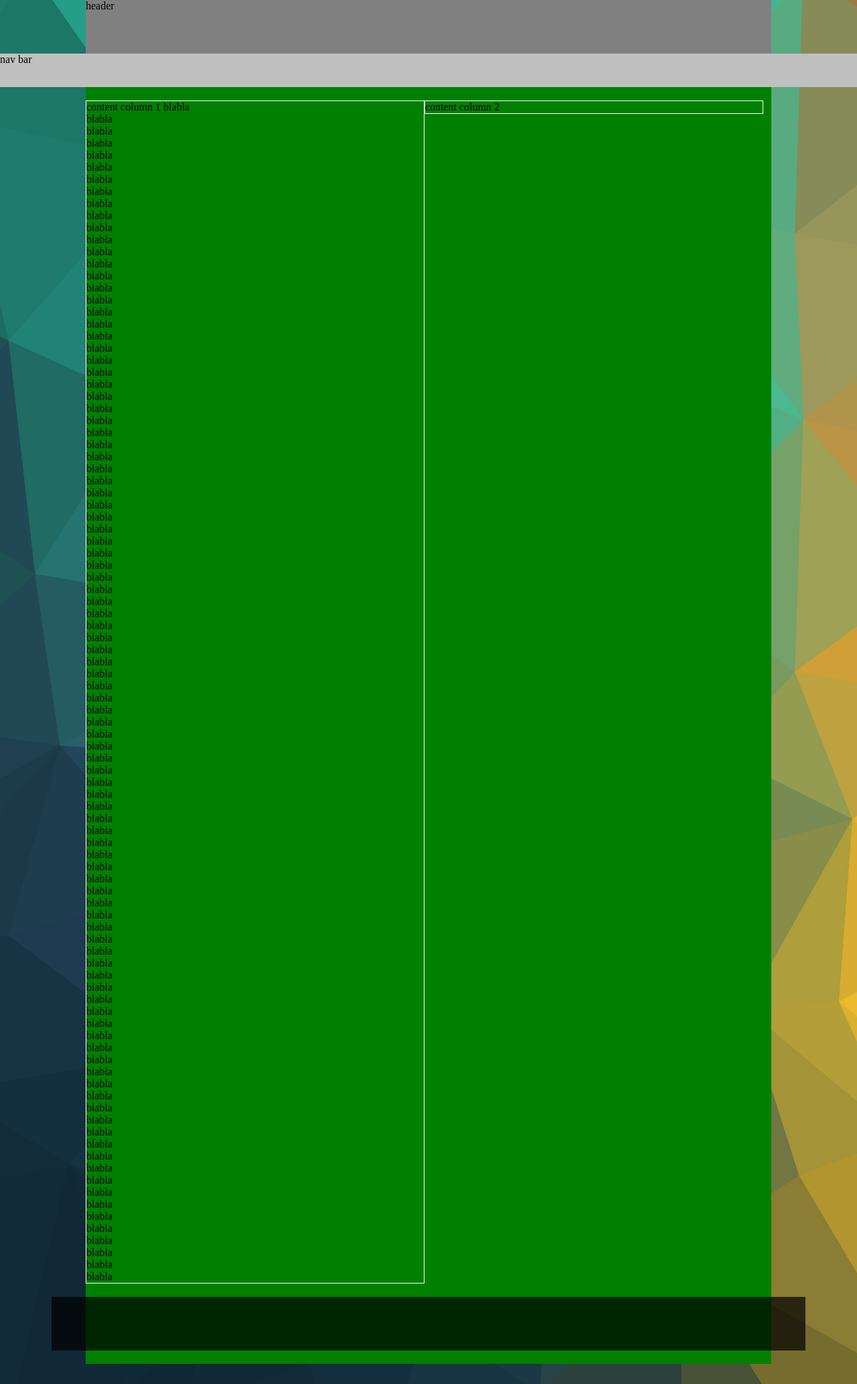
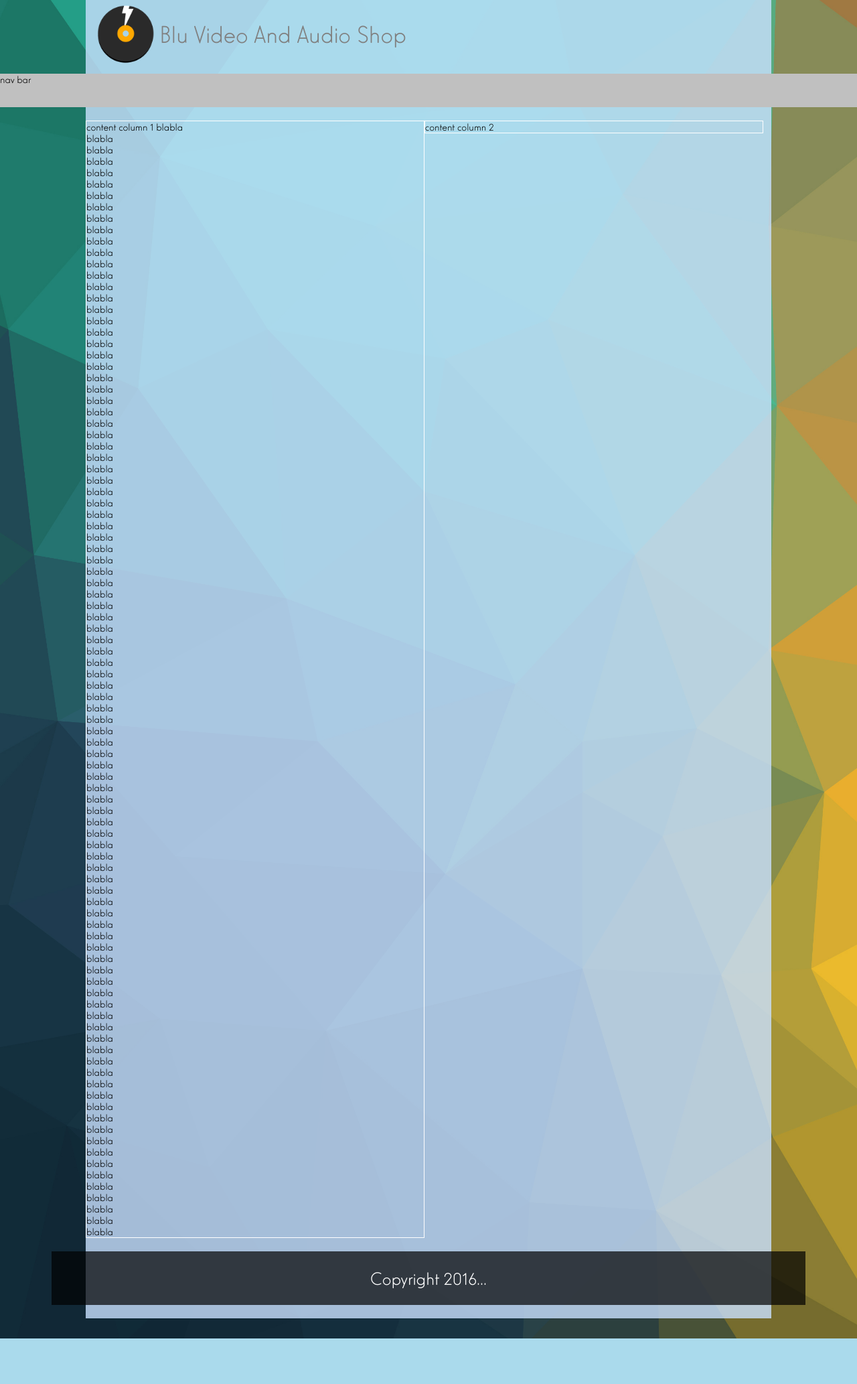
Before and after one commit to yzw1994/G10B_Sales_of_Point_System_for_Video_and_Audio_shop, a PHP site: page /visitor.php in a window 1280 px wide. Shown: the whole page at 67% size. After the commit the page ends 1998 px from the top, so only its background shows below. Run offline with PHP 8.4, Linux system fonts and the light colour scheme.

Commit message:
logo and name update
update the temporary name and logo

```diff
--- a/css/main.css
+++ b/css/main.css
@@ -10,11 +10,26 @@
 }
 
 .header {
-	background-color:grey;
+	background-color:rgba(202, 225,	255, 0.8);
 	width:80%;
-	height:80px;
+	height:110px;
 }
-
+.logo_images {
+	width:100px;
+	margin-left:10px;
+}
+.logo_link {
+	text-decoration:none;
+	color:grey;
+	background-color:;
+	font-size:38px;
+	display:inline-block;
+}
+.shop_name {
+	margin-top:30px;
+	background-color:;
+	float:right;
+}
 .nav_bar {
 	background-color:silver;
 	width:100%;
@@ -22,7 +37,7 @@
 }
 
 .cont {
-	background-color:green;
+	background-color:rgba(202, 225,	255, 0.8);
 	width:80%;
 	min-height:100%;
 	margin-bottom:30px !important;
@@ -41,8 +56,23 @@
 	margin-bottom:20px;
 	margin-left:-5%;
 	float:left;
+    -webkit-transition-duration: 800ms; /* Safari */
+    -webkit-transition-delay: 800ms; /* Safari */
+    transition-delay: 800ms;
+	color:white;
+	text-align:center;
+	font-size:28px;
 }
+.footer:hover {
+	background-color:black;
 
+}
+.footer_text {
+	width:90%;
+	background-color:;
+	display:inline-block;
+	margin-top:25px;
+}
 /*  SECTIONS  */
 .section {
 	clear: both;
--- a/visitor.php
+++ b/visitor.php
@@ -4,10 +4,16 @@
 	</title>
 	<link rel="icon" href="images/favicon.png" type="image/x-icon" sizes="16x16">
 	<link href="css/main.css" rel="stylesheet" type="text/css" />
+	<link rel="stylesheet" href="css/font/elegantlux/elegant_luxmager.css" type="text/css" charset="utf-8" />
+
 </head>
 <body>
 	<div class="header section group">
-		header
+		<div id="" class="logo_div">
+			<a href="visitor.php" id="" class="logo_link"><img src="images/logo.ico" alt="Blu Video and Audio Shop" id="" class="logo_images"/>
+			<span id="" class="shop_name">Blu Video And Audio Shop</span>
+			</a>
+		</div>
 	</div>
 	<div class="nav_bar section group">
 		<div class="col span_1_of_2">
@@ -123,6 +129,8 @@
 		</div>
 
 		<div class="footer">
+			<span id="" class="footer_text">Copyright 2016...
+			</span>
 		</div>
 	</div>
 </body>
```
